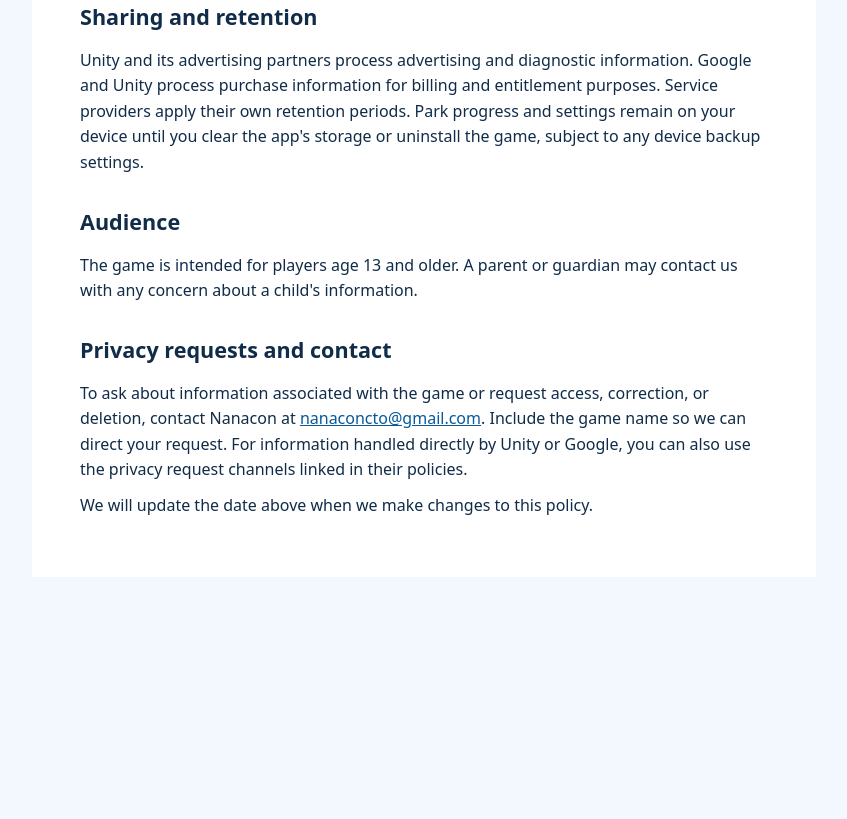
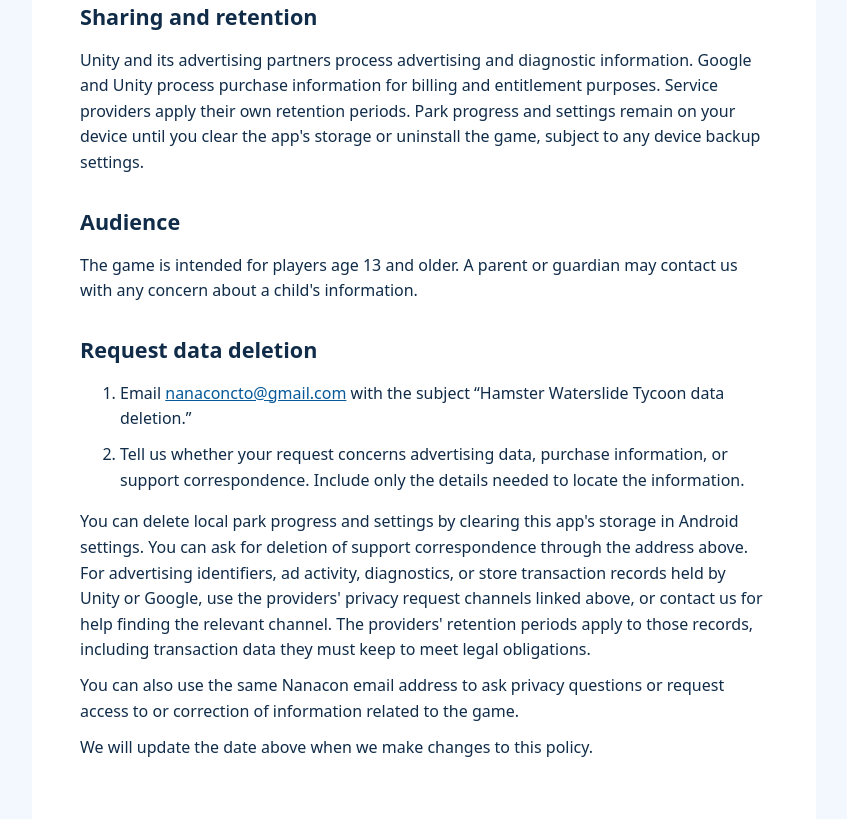
Before and after one commit to ggonggee/hamster-waterslide-privacy, a plain HTML site: page index.html in a window 1280 px wide. Shown: the part 1034-1853 px from the top of the page, without its empty margins (216-1063 px from the left). Before the commit the page ends 1611 px from the top, so only its background shows below. Drawn offline with Linux system fonts and the light colour scheme.

Commit message:
Document data deletion requests and SDK handling

```diff
--- a/index.html
+++ b/index.html
@@ -30,7 +30,7 @@
   <p>You can start playing as a guest. The game stores park progress, settings, and purchase entitlements on your device so you can resume play and restore eligible items. Clearing the app's storage removes that local progress.</p>
 
   <h2>Ads and diagnostics</h2>
-  <p>We use Unity LevelPlay and Unity Ads to deliver and measure ads, including optional ads that grant in-game rewards. The advertising services may collect and share approximate location inferred from network information, device and advertising identifiers, SDK identifiers, ad interactions, and diagnostics. They use this information to serve and measure ads, operate their services, and detect fraud. The Unity SDKs transmit the data they collect using encryption in transit.</p>
+  <p>We use Unity LevelPlay and Unity Ads to deliver and measure ads, including optional ads that grant in-game rewards. The advertising services may collect or share approximate location inferred from network information, device and advertising identifiers, SDK identifiers, ad interactions, purchase signals, and diagnostics. They use this information to serve and measure ads, operate their services, and detect fraud. The Unity SDKs transmit the data they collect using encryption in transit.</p>
   <p>Advertising preferences and identifiers can be managed in Android's privacy settings. Availability and names of controls depend on the Android version and region. See <a href="https://unity.com/legal/game-player-and-app-user-privacy-policy">Unity's Game Player and App User Privacy Policy</a> for information about Unity's processing and privacy choices.</p>
 
   <h2>Optional purchases</h2>
@@ -42,8 +42,13 @@
   <h2>Audience</h2>
   <p>The game is intended for players age 13 and older. A parent or guardian may contact us with any concern about a child's information.</p>
 
-  <h2>Privacy requests and contact</h2>
-  <p>To ask about information associated with the game or request access, correction, or deletion, contact Nanacon at <a href="mailto:nanaconcto@gmail.com">nanaconcto@gmail.com</a>. Include the game name so we can direct your request. For information handled directly by Unity or Google, you can also use the privacy request channels linked in their policies.</p>
+  <h2 id="data-deletion">Request data deletion</h2>
+  <ol>
+    <li>Email <a href="mailto:nanaconcto@gmail.com?subject=Hamster%20Waterslide%20Tycoon%20data%20deletion">nanaconcto@gmail.com</a> with the subject “Hamster Waterslide Tycoon data deletion.”</li>
+    <li>Tell us whether your request concerns advertising data, purchase information, or support correspondence. Include only the details needed to locate the information.</li>
+  </ol>
+  <p>You can delete local park progress and settings by clearing this app's storage in Android settings. You can ask for deletion of support correspondence through the address above. For advertising identifiers, ad activity, diagnostics, or store transaction records held by Unity or Google, use the providers' privacy request channels linked above, or contact us for help finding the relevant channel. The providers' retention periods apply to those records, including transaction data they must keep to meet legal obligations.</p>
+  <p>You can also use the same Nanacon email address to ask privacy questions or request access to or correction of information related to the game.</p>
   <p>We will update the date above when we make changes to this policy.</p>
 </main>
 </body>
```
